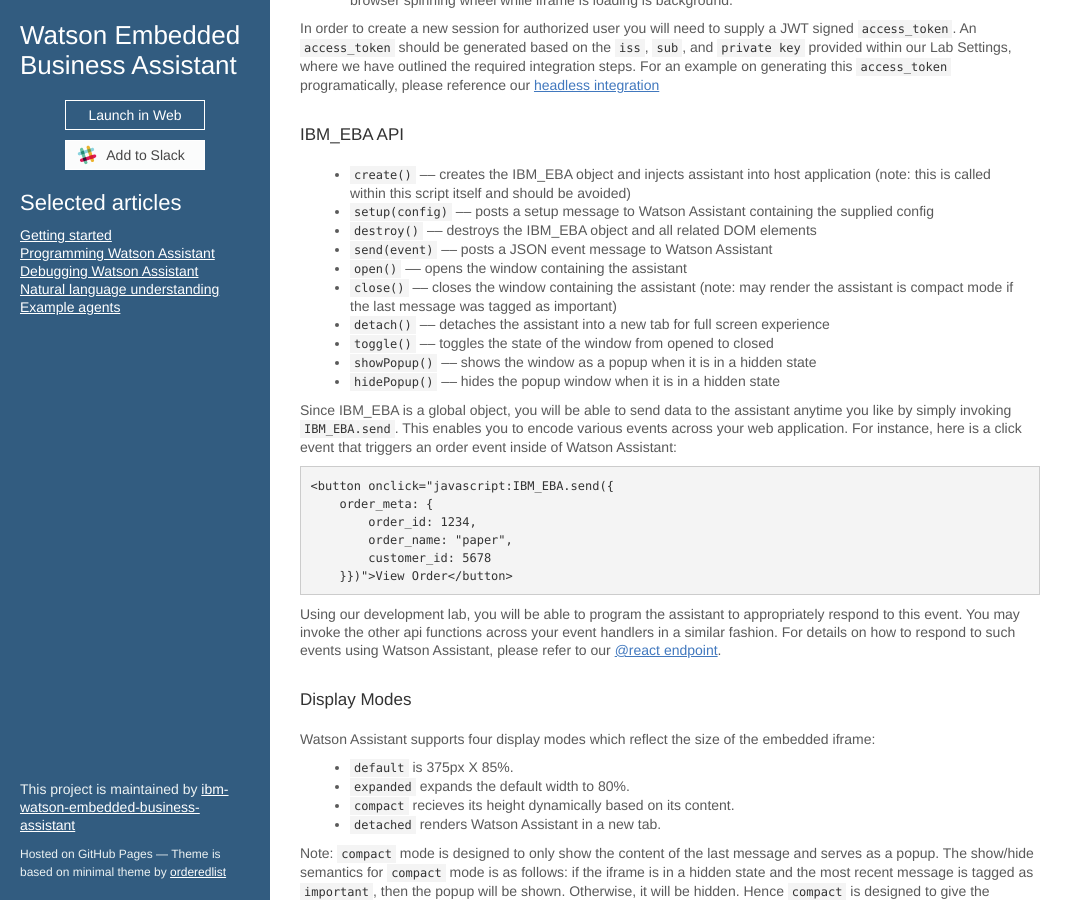
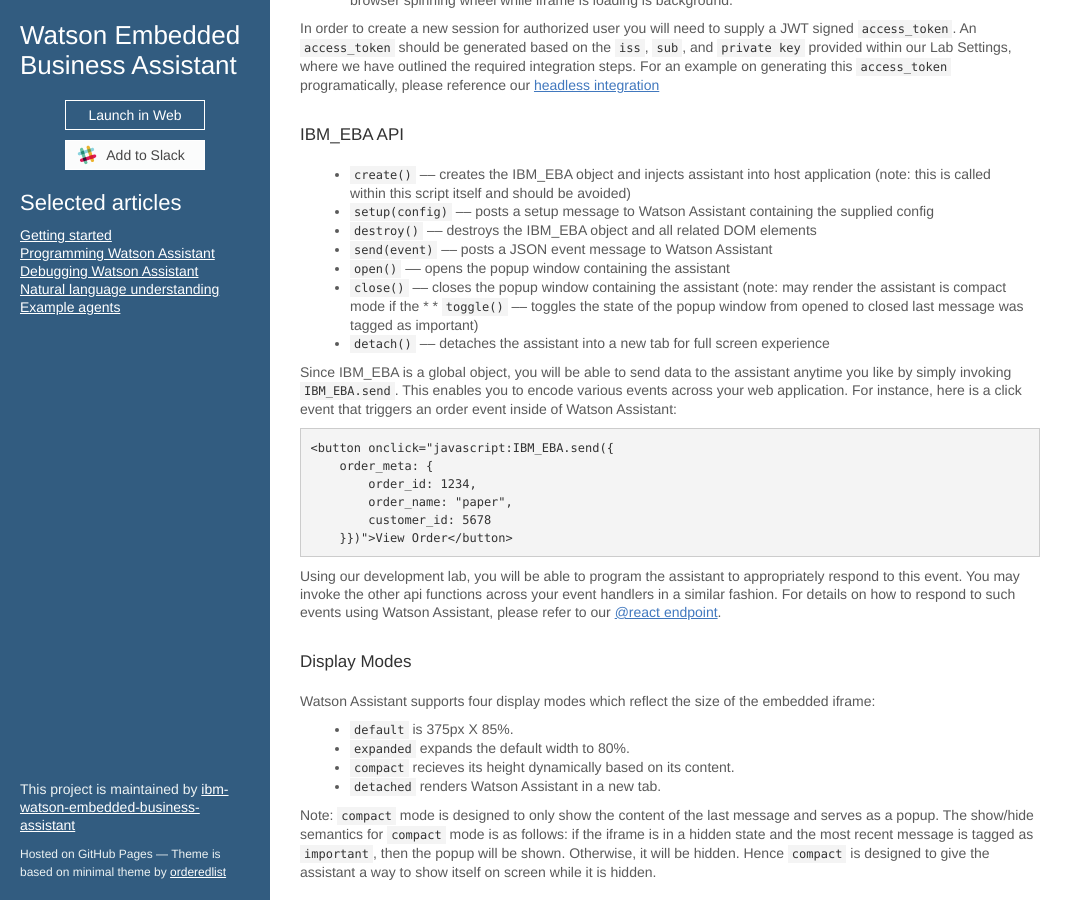
Before and after one commit to ibm-watson-embedded-business-assistant/eba-example-agents, a Jekyll site: the page built from docs/integration/Web.md, in a window 1280 px wide and 900 px high, scrolled down 1022 px. Shown: the whole window, without its empty margins (0-1083 px from the left). Built offline with Jekyll 4.4.1, drawn with Linux system fonts in a browser that asks for light colours; our own code applies the rules of GitHub Pages for plain Markdown files; the repository's description, which GitHub fills in, is left out.

Commit message:
Update Web.md

```diff
--- a/docs/integration/Web.md
+++ b/docs/integration/Web.md
@@ -54,13 +54,10 @@
 * `setup(config)` –– posts a setup message to Watson Assistant containing the supplied config
 * `destroy()`     –– destroys the IBM_EBA object and all related DOM elements
 * `send(event)`   –– posts a JSON event message to Watson Assistant
-* `open()`        –– opens the window containing the assistant
-* `close()`       –– closes the window containing the assistant (note: may render the assistant is compact mode if the last message was tagged as important)
+* `open()`        –– opens the popup window containing the assistant
+* `close()`       –– closes the popup window containing the assistant (note: may render the assistant is compact mode if the * * `toggle()`      –– toggles the state of the popup window from opened to closed
+last message was tagged as important)
 * `detach()`      –– detaches the assistant into a new tab for full screen experience
-* `toggle()`      –– toggles the state of the window from opened to closed
-* `showPopup()`   –– shows the window as a popup when it is in a hidden state
-* `hidePopup()`   –– hides the popup window when it is in a hidden state
-
 
 Since IBM_EBA is a global object, you will be able to send data to the assistant anytime you like by simply invoking `IBM_EBA.send`. This enables you to encode various events across your web application. For instance, here is a click event that triggers an order event inside of Watson Assistant:
 
```
